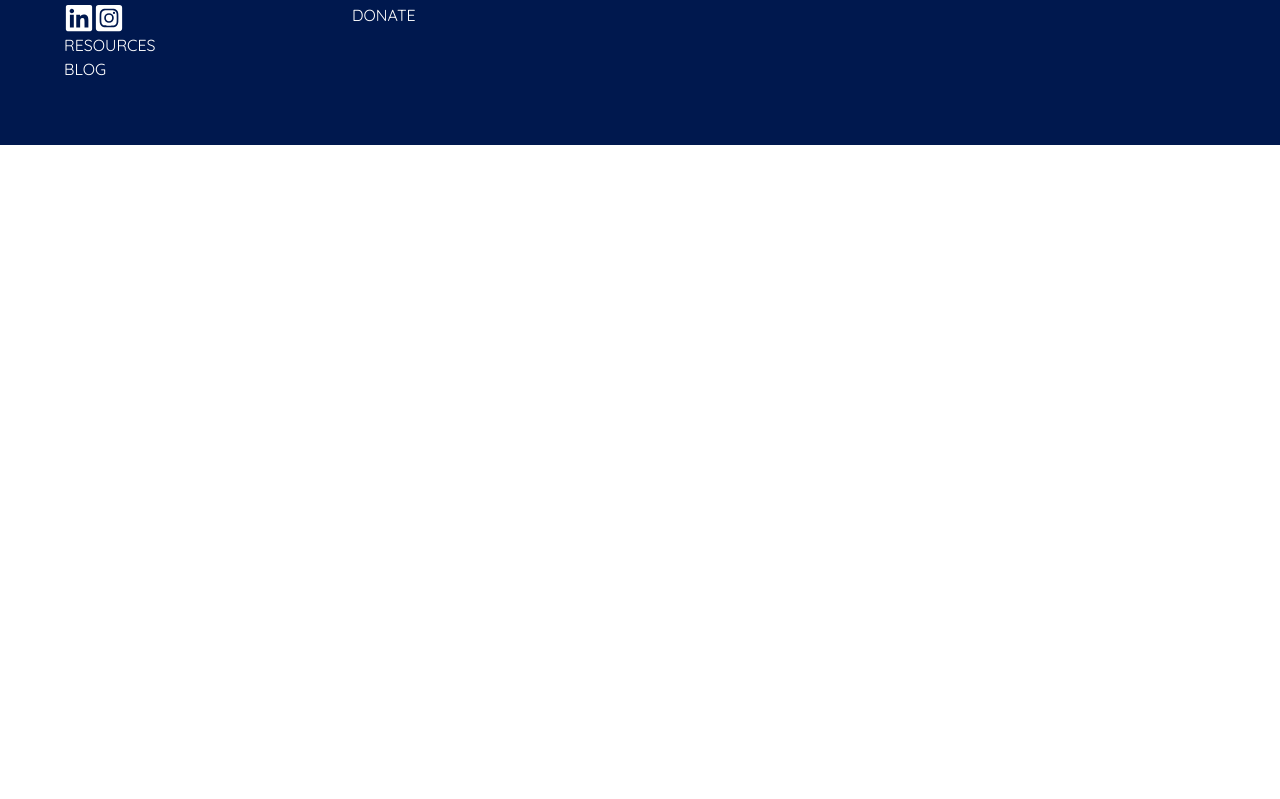
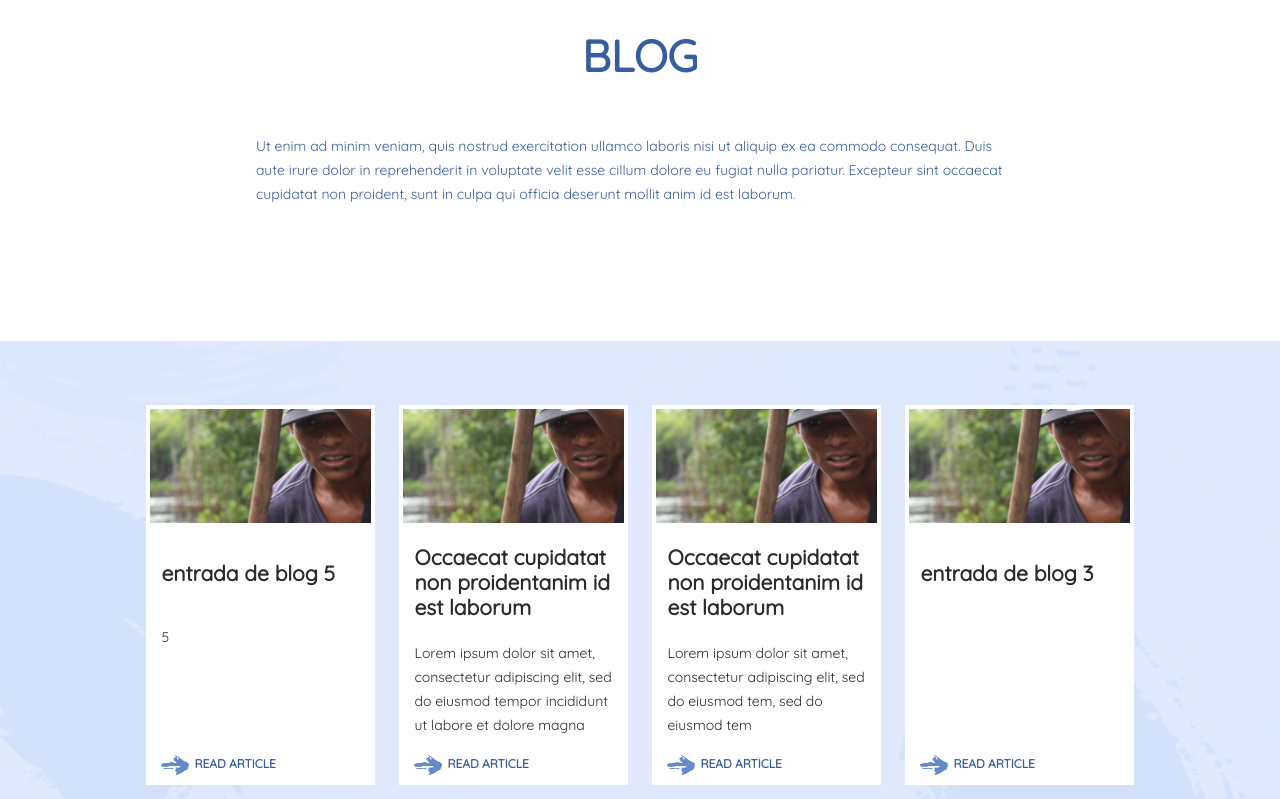
Before and after one commit to edivdev/pwa, a Next.js app: page /blog in a window 1280 px wide. Shown: the part 181-980 px from the top of the page. Before the commit the page ends 800 px from the top, so only its background shows below. Built offline with nearby package versions, Linux system fonts and the light colour scheme; a web font is replaced by a local one.

Commit message:
more changes on mar 28

```diff
--- /dev/null
+++ b/components/blog/BlogTile.js
@@ -0,0 +1,38 @@
+import { Box, Flex } from "@chakra-ui/react"
+import useTheme from "../../hooks/useTheme"
+import Link from 'next/link'
+import Image from 'next/image'
+import Text from "../ui/Text"
+
+export default function BlogTile({ blog }) {
+  const theme = useTheme()
+
+  return (
+    <Flex flexDirection="column" justifyContent="space-between" w="229px" h="380px" bg="white">
+      <Box w="229px" height="122px" position="relative" border="4px solid white">
+        <Image src={blog.image} layout="fill" alt={blog.title} objectFit="cover" />
+      </Box>
+
+      <Box px="5%" border="4px solid white">
+        <Text variant="featuredSecondaryBlog">{blog.title}</Text>
+      </Box>
+
+      <Box px="5%" h="100px" overflow="hidden" textOverflow="ellipsis" border="4px solid white">
+        <Text variant="normal">{blog.excerpt}</Text>
+      </Box>
+
+      <Box px="5%" border="4px solid white">
+        <Link href={`/blog/${blog.slug}`}>
+          <a>
+            <Flex>
+              <Box mr="5px">
+                <Image src="/images/static/assets/right-arrow.png" width={28} height={20} alt="Read Article" />
+              </Box>
+              <Text variant="readArticle" color={theme.colors.main.blue}>Read Article</Text>
+            </Flex>
+          </a>
+        </Link>
+      </Box>
+    </Flex>
+  )
+}
--- a/components/homepage/HomeBlog/FirstFeaturedBlog.js
+++ b/components/homepage/HomeBlog/FirstFeaturedBlog.js
@@ -25,7 +25,7 @@ export default function FirstFeaturedBlog({ blogEntry }) {
         </Box>
 
         <Box px="5%">
-          <Link href={`/blog/${blogEntry.slug}`} scroll={true}>
+          <Link href={`/blog/${blogEntry.slug}`}>
             <a>
               <Flex>
                 <Box mr="5px">
--- a/components/homepage/HomeBlog/SecondaryFeaturedBlog.js
+++ b/components/homepage/HomeBlog/SecondaryFeaturedBlog.js
@@ -25,7 +25,7 @@ export default function SecondaryFeaturedBlog({ classname, blogEntry }) {
         </Box>
 
         <Box px="5%">
-          <Link href={`/blog/${blogEntry.slug}`} scroll={true}>
+          <Link href={`/blog/${blogEntry.slug}`}>
             <a>
               <Flex>
                 <Box mr="5px">
--- a/components/ui/PagesHeader/index.js
+++ b/components/ui/PagesHeader/index.js
@@ -2,9 +2,13 @@ import { Box } from '@chakra-ui/react'
 import Text from '../Text'
 import Button from '../Button'
 import Link from 'next/link'
+import useTheme from '../../../hooks/useTheme'
 
 export default function PagesHeader({ background, ...props }) {
-  const { text0, text1, text2, cta, ctaTarget } = props
+
+  const theme = useTheme()
+
+  const { text0, text1, text2, text3, cta, ctaTarget } = props
   return (
     <Box
       minHeight="450px"
@@ -20,7 +24,7 @@ export default function PagesHeader({ background, ...props }) {
         {text0}
       </Text>
 
-      <Text variant="h1" color="white" textTransform="capitalize">
+      <Text variant="h1" color={background ? "white" : theme.colors.main.blue} textTransform="capitalize">
         {text1}
       </Text>
 
@@ -28,14 +32,20 @@ export default function PagesHeader({ background, ...props }) {
         {text2}
       </Text>
 
-      {ctaTarget && cta && <Link href={ctaTarget}>
-        <a>
-          <Button variant="fillBlue" size="longbutton">
-            {cta}
-          </Button>
-        </a>
-      </Link>}
+      <Text variant="normal" color={background ? "white" : theme.colors.main.blue} maxWidth="60%">
+        {text3}
+      </Text>
 
-    </Box>
+      {
+        ctaTarget && cta && <Link href={ctaTarget}>
+          <a>
+            <Button variant="fillBlue" size="longbutton">
+              {cta}
+            </Button>
+          </a>
+        </Link>
+      }
+
+    </Box >
   )
 }
--- a/pages/blog/index.js
+++ b/pages/blog/index.js
@@ -1,7 +1,34 @@
+import { Box, Grid, GridItem, Flex } from '@chakra-ui/react'
 import React from 'react'
+import PagesHeader from '../../components/ui/PagesHeader'
+import Text from '../../components/ui/Text'
+import { blogs } from '../../components/data/initialState'
+import BlogTile from '../../components/blog/BlogTile'
 
-export default function BlogIndexPage() {
+export default function BlogIndexPage(props) {
+
+  const blogEntries = props.blogs
   return (
-    <div>BlogIndexPage</div>
+    <>
+      <PagesHeader
+        text1="BLOG"
+        text3="Ut enim ad minim veniam, quis nostrud exercitation ullamco laboris nisi ut aliquip ex ea commodo consequat. Duis aute irure dolor in reprehenderit in voluptate velit esse cillum dolore eu fugiat nulla pariatur. Excepteur sint occaecat cupidatat non proident, sunt in culpa qui officia deserunt mollit anim id est laborum."
+      />
+      <Flex backgroundImage="/images/static/backgrounds/BACKGROUND-blog.jpg" flexDirection="column" alignItems="center" py="5%">
+        {/* <Flex py="5%">Buttons</Flex> */}
+        <Grid templateColumns='repeat(4, 1fr)' gap={6}>
+          {blogEntries.map((blog) => <GridItem><BlogTile blog={blog} /></GridItem>)}
+        </Grid>
+      </Flex>
+    </>
   )
 }
+
+export async function getStaticProps() {
+
+  return {
+    props: {
+      blogs: blogs
+    }
+  }
+}
```
